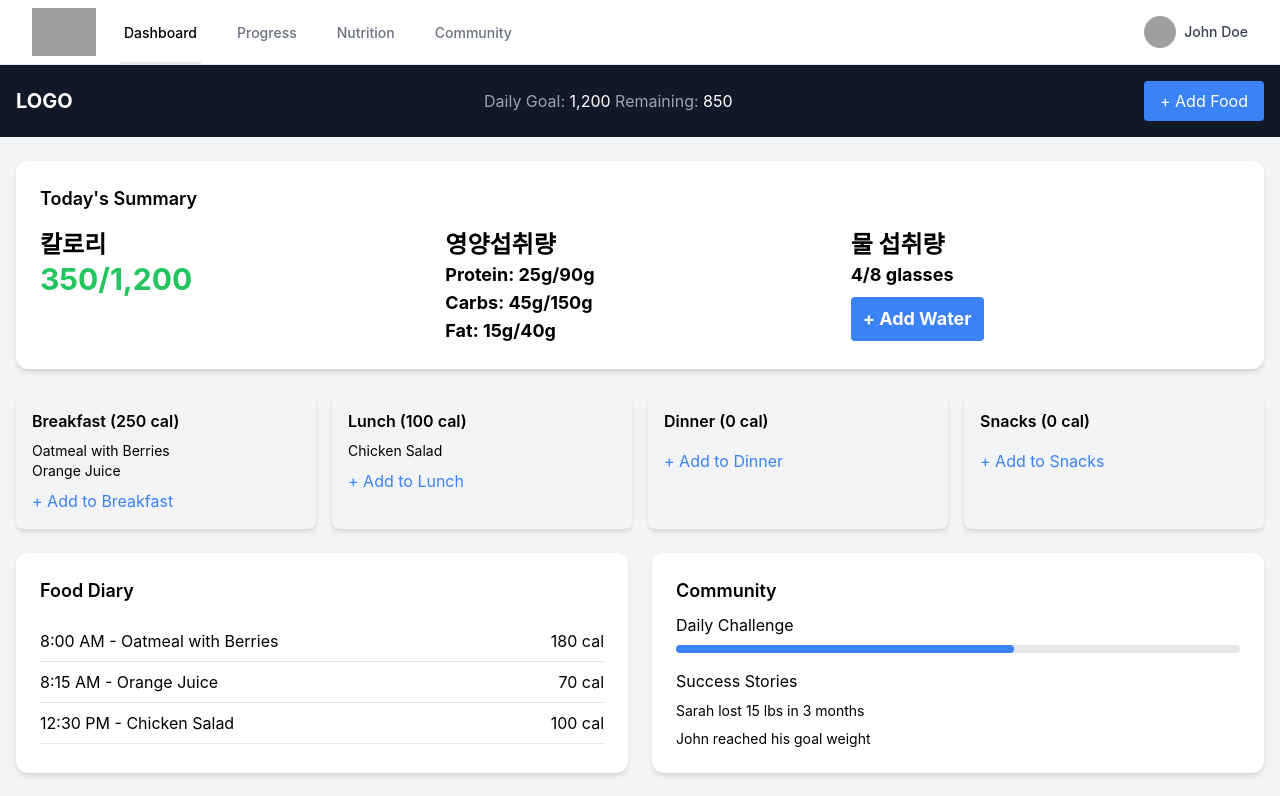
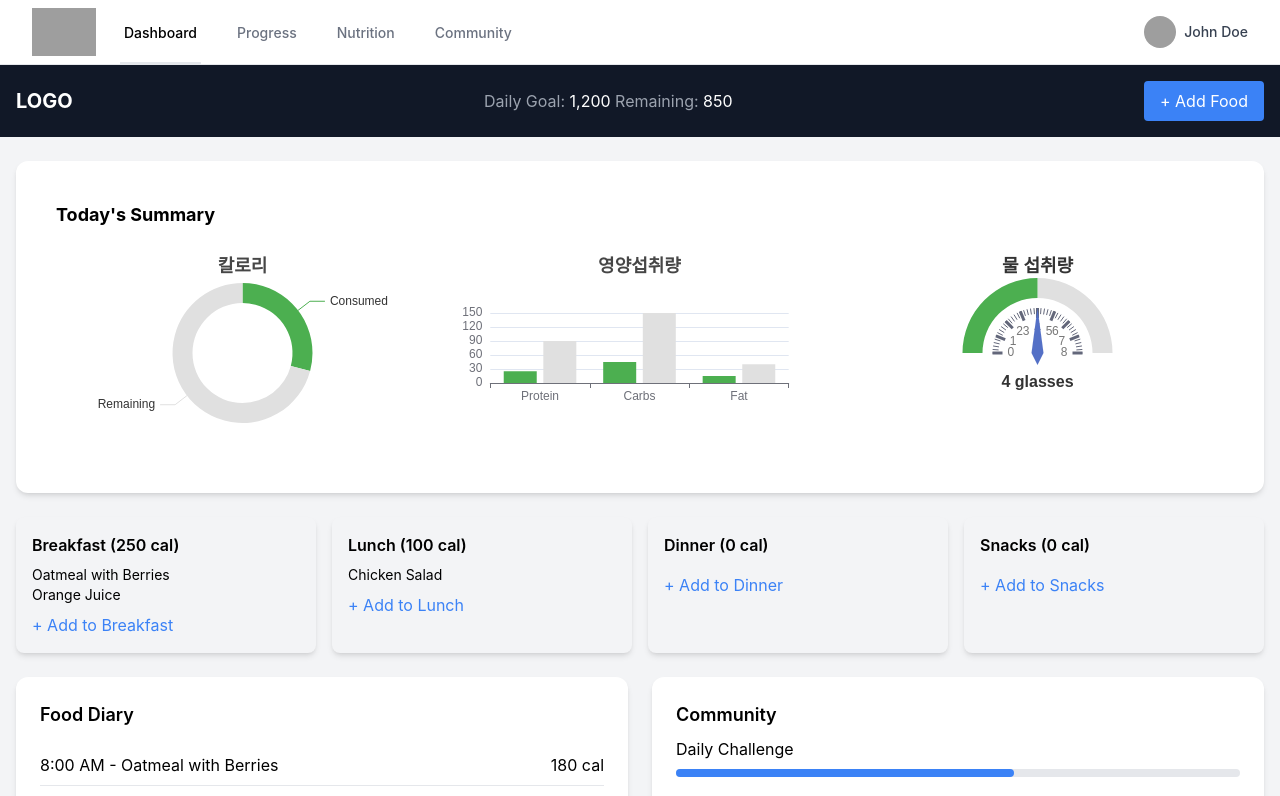
Before and after one commit to JunbyeongChae/VitalTrack, a React (Create React App) app in the folder front_end/: page /nutrition in a window 1280 px wide. Shown: the top 796 px of the page. Built offline with nearby package versions, Linux system fonts and the light colour scheme; grey boxes are pictures that could not be loaded.

Commit message:
charts added

```diff
--- a/front_end/src/components/Summary.jsx
+++ b/front_end/src/components/Summary.jsx
@@ -1,35 +1,162 @@
+import React, { useEffect, useRef } from "react";
+import * as echarts from "echarts";
+
 const Summary = () => {
+    // Ref 생성
+    const calorieChartRef = useRef(null);
+    const nutritionChartRef = useRef(null);
+    const waterChartRef = useRef(null);
+
+    // ECharts 인스턴스 저장
+    let calorieChartInstance = null;
+    let nutritionChartInstance = null;
+    let waterChartInstance = null;
+
+    // 차트 초기화 및 옵션 설정
+    useEffect(() => {
+        // 칼로리 차트
+        if (calorieChartRef.current) {
+            calorieChartInstance = echarts.init(calorieChartRef.current);
+            calorieChartInstance.setOption({
+                title: {
+                    text: '칼로리',
+                    left: 'center',
+                },
+                series: [
+                    {
+                        name: '칼로리',
+                        type: 'pie',
+                        radius: ['50%', '70%'],
+                        data: [
+                            { value: 350, name: 'Consumed', itemStyle: { color: '#4caf50' } },
+                            { value: 850, name: 'Remaining', itemStyle: { color: '#e0e0e0' } },
+                        ],
+                    },
+                ],
+            });
+        }
+
+        // 영양섭취량 차트
+        if (nutritionChartRef.current) {
+            nutritionChartInstance = echarts.init(nutritionChartRef.current);
+            nutritionChartInstance.setOption({
+                title: {
+                    text: '영양섭취량',
+                    left: 'center',
+                },
+                tooltip: {
+                    trigger: 'axis',
+                },
+                xAxis: {
+                    type: 'category',
+                    data: ['Protein', 'Carbs', 'Fat'],
+                },
+                yAxis: {
+                    type: 'value',
+                },
+                series: [
+                    {
+                        name: 'Consumed',
+                        type: 'bar',
+                        data: [25, 45, 15],
+                        itemStyle: { color: '#4caf50' },
+                    },
+                    {
+                        name: 'Target',
+                        type: 'bar',
+                        data: [90, 150, 40],
+                        itemStyle: { color: '#e0e0e0' },
+                    },
+                ],
+            });
+        }
+
+// 물 섭취량 차트
+        if (waterChartRef.current) {
+            const waterChart = echarts.init(waterChartRef.current);
+            waterChart.setOption({
+                title: {
+                    text: '물 섭취량',
+                    left: 'center',
+                    textStyle: {
+                        fontSize: 18,
+                        fontWeight: 'bold',
+                        color: '#333',
+                    },
+                },
+                series: [
+                    {
+                        type: 'gauge',
+                        startAngle: 180,
+                        endAngle: 0,
+                        min: 0,
+                        max: 8,
+                        splitNumber: 8,
+                        axisLine: {
+                            lineStyle: {
+                                width: 20,
+                                color: [[0.5, '#4caf50'], [1, '#e0e0e0']], // Progress colors
+                            },
+                        },
+                        axisLabel: {
+                            distance: 25, // Adjust distance of labels
+                            textStyle: {
+                                fontSize: 12,
+                                color: '#777',
+                            },
+                        },
+                        pointer: {
+                            show: true,
+                            length: '60%',
+                            width: 6,
+                        },
+                        detail: {
+                            valueAnimation: true,
+                            fontSize: 16,
+                            color: '#333',
+                            formatter: '{value} glasses',
+                        },
+                        data: [{ value: 4 }], // 현재 값
+                    },
+                ],
+            });
+
+            // div 크기 동기화 (resize 호출)
+            const resizeChart = () => {
+                waterChart.resize();
+            };
+
+            // 초기에 한 번 강제로 크기 동기화
+            resizeChart();
+
+            // 창 크기 변경 이벤트 추가
+            window.addEventListener("resize", resizeChart);
+
+            return () => {
+                window.removeEventListener("resize", resizeChart);
+            };
+        }
+    }, []);
+
+
     return (
-        <div className="bg-white p-6 rounded-xl shadow-md">
-            <h2 className="text-lg font-semibold">Today's Summary</h2>
+        <div className="bg-white p-10 rounded-xl shadow-md">
+            <h2 className="text-lg font-bold">Today's Summary</h2>
 
-            {/* 칼로리, 영양섭취량, 물 섭취량을 옆으로 나란히 배치 */}
-            <div className="flex justify-between items-start gap-4 mt-4">
+            <div className="flex justify-between items-start gap-6 mt-6">
                 {/* 칼로리 */}
-                <div className="text-2xl font-bold w-1/3">
-                    <div>칼로리</div>
-                    <span className="text-3xl font-bold text-green-500">350/1,200</span>
+                <div className="w-1/3 text-center">
+                    <div ref={calorieChartRef} style={{ width: "100%", height: "200px" }}></div>
                 </div>
+
                 {/* 영양섭취량 */}
-                <div className="text-2xl font-bold w-1/3">
-                    <div>영양섭취량</div>
-                    <ul className="text-lg">
-                        <li>Protein: 25g/90g</li>
-                        <li>Carbs: 45g/150g</li>
-                        <li>Fat: 15g/40g</li>
-                    </ul>
+                <div className="w-1/3 text-center">
+                    <div ref={nutritionChartRef} style={{ width: "100%", height: "200px" }}></div>
                 </div>
+
                 {/* 물 섭취량 */}
-                <div className="text-2xl font-bold w-1/3">
-                    <div>물 섭취량</div>
-                    <ul className="text-lg">
-                        <li>4/8 glasses</li>
-                        <li>
-                            <button className="bg-blue-500 text-white px-3 py-2 rounded mt-2">
-                                + Add Water
-                            </button>
-                        </li>
-                    </ul>
+                <div className="w-1/3 text-center">
+                    <div ref={waterChartRef} style={{ width: "100%", height: "200px" }}></div>
                 </div>
             </div>
         </div>
```
Also changed, not shown: 2 other files (tests, documents, lock files or other folders).
